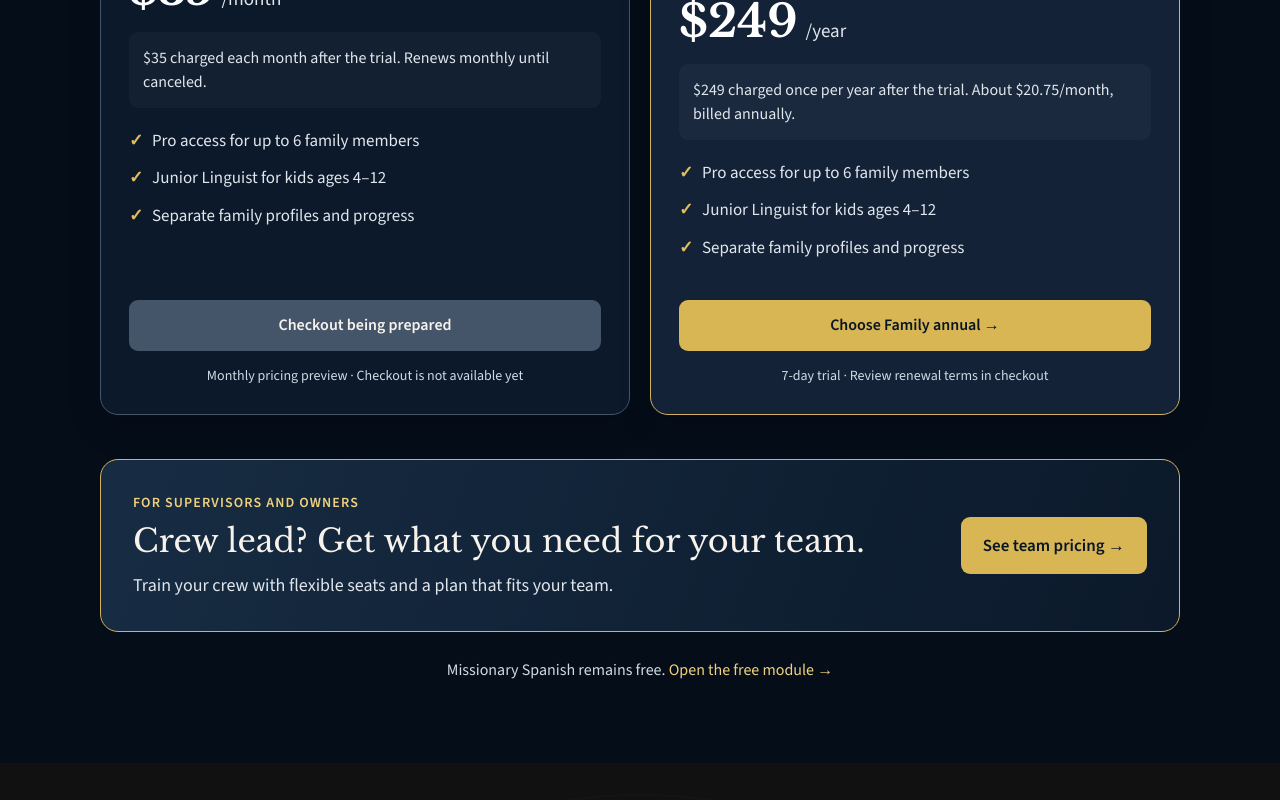
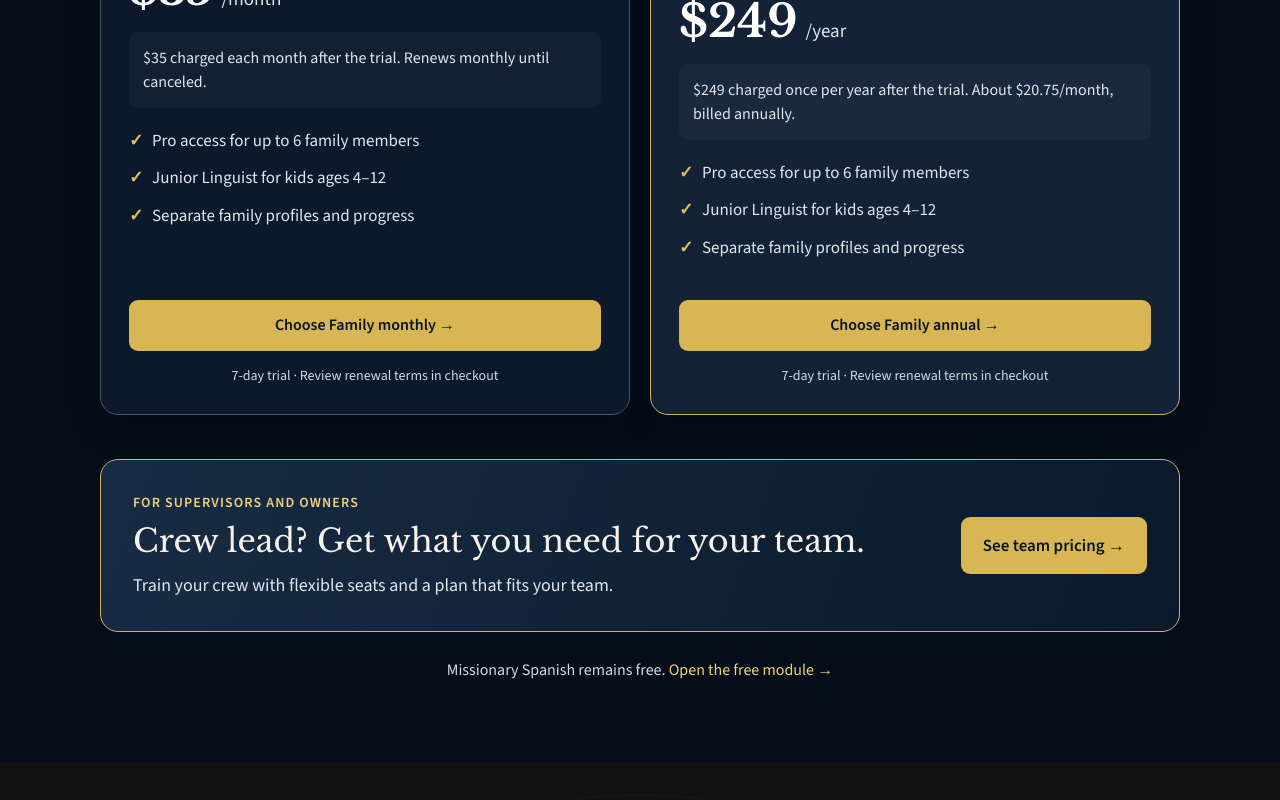
Before and after one commit to adobetoby-maker/language-threshold, a React (Vite) app: page /contractor-spanish in a window 1280 px wide. Shown: the part 8544-9344 px from the top of the page. Built offline with nearby package versions, Linux system fonts and the light colour scheme; no server answers; a web font is replaced by a local one; what @heycatch/sdk would draw is missing.

Commit message:
Enable family monthly pricing link after Stripe setup

```diff
--- a/src/components/PlanPricing.tsx
+++ b/src/components/PlanPricing.tsx
@@ -54,8 +54,6 @@
   },
 ] as const
 
-const familyMonthlyCheckoutReady = import.meta.env.VITE_FAMILY_MONTHLY_CHECKOUT_READY === 'true'
-
 export default function PlanPricing({ includeTeam = false }: { includeTeam?: boolean }) {
   return (
     <section id="pricing" className="lt-plan-pricing" aria-labelledby="plan-pricing-title">
@@ -89,18 +87,8 @@
                   <p className="lt-plan-price"><strong>{plan.price}</strong><span>{plan.period}</span></p>
                   <p className="lt-plan-billing">{plan.billing}</p>
                   <ul>{plan.features.map(feature => <li key={feature}>{feature}</li>)}</ul>
-                  {plan.id === 'family-monthly' && !familyMonthlyCheckoutReady ? (
-                    <span className="lt-plan-button lt-plan-button-pending" aria-label="Family monthly checkout is being prepared">
-                      Checkout being prepared
-                    </span>
-                  ) : (
-                    <a className="lt-plan-button" href={`${APP_URL}/pricing?plan=${plan.id}`}>{plan.cta} →</a>
-                  )}
-                  <p className="lt-plan-renewal">
-                    {plan.id === 'family-monthly' && !familyMonthlyCheckoutReady
-                      ? 'Monthly pricing preview · Checkout is not available yet'
-                      : '7-day trial · Review renewal terms in checkout'}
-                  </p>
+                  <a className="lt-plan-button" href={`${APP_URL}/pricing?plan=${plan.id}`}>{plan.cta} →</a>
+                  <p className="lt-plan-renewal">7-day trial · Review renewal terms in checkout</p>
                 </article>
               ))}
             </div>
```
Also changed, not shown: 1 other file (tests, documents, lock files or other folders).
